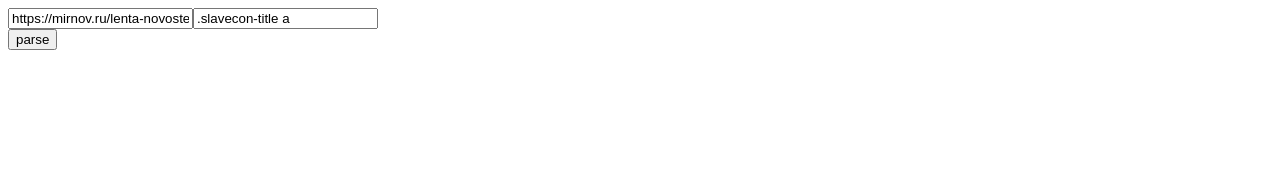
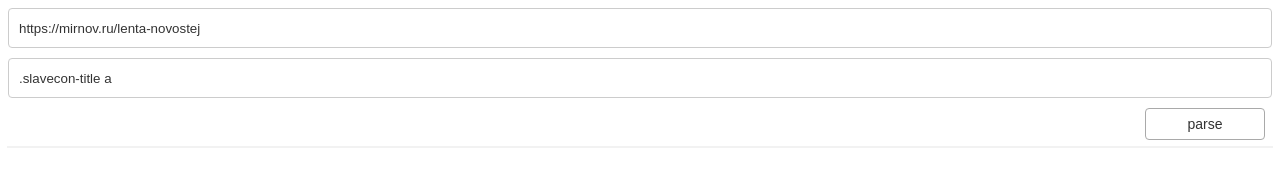
Before and after one commit to Zimtir/news-list, a plain HTML site: page index.html in a window 1280 px wide. Drawn offline with Linux system fonts and the light colour scheme.

Commit message:
separate all parts

```diff
--- /dev/null
+++ b/css/style.css
@@ -0,0 +1,70 @@
+#container {
+  display: flex;
+  justify-content: flex-end;
+  flex-wrap: wrap;
+}
+
+#output {
+  background-color: #fff;
+  border-radius: 4px;
+  box-shadow: 0 0 0 1px rgba(0, 0, 0, 0.05);
+  display: flex;
+  flex-wrap: wrap;
+  width: 100%;
+}
+
+#output div {
+  width: 100%;
+  font-size: 16px;
+  height: 50px;
+  cursor: pointer;
+  font-size: 16px;
+  opacity: 1;
+  color: #333;
+  border-top: 1px solid #eee;
+  display: flex;
+  align-items: center;
+}
+
+input {
+  width: 100%;
+  height: 40px;
+  background-color: #fff;
+  border: 1px solid #ccc;
+  margin-bottom: 10px;
+  color: #333;
+  padding: 0 60px 0 10px;
+  outline: none;
+  -webkit-appearance: none;
+  border-radius: 4px;
+  box-shadow: none;
+}
+
+button {
+  width: 120px;
+  display: inline-block;
+  padding: 4px 12px;
+  margin-bottom: 0;
+  font-size: 14px;
+  line-height: 20px;
+  text-align: center;
+  vertical-align: middle;
+  cursor: pointer;
+  background-image: none;
+  border: none;
+  border-radius: 4px;
+  box-shadow: none;
+  padding: 5px 12px;
+  text-shadow: none;
+  margin-right: 7px;
+  margin-bottom: 7px;
+  color: #333;
+  background-color: #fff;
+  border: solid 1px #a9a9a9;
+}
+
+button:hover {
+  color: #04a49c;
+  background-color: #fff;
+  border-color: #04a49c;
+}
--- a/index.html
+++ b/index.html
@@ -1,87 +1,4 @@
-<script>
-  let initAll = () => {
-    const createElem = (elemConfig, into) => {
-      let element = document.createElement(elemConfig.type)
-      element.id = elemConfig.id
-
-      if (elemConfig.id) element.id = elemConfig.id
-      if (elemConfig.placeholder) element.placeholder = elemConfig.placeholder
-      if (elemConfig.handler) element.onclick = elemConfig.handler
-      if (elemConfig.text) element.innerText = elemConfig.text
-      if (elemConfig.style) element.style = elemConfig.style
-      if (elemConfig.value) element.value = elemConfig.value
-
-      document.getElementById(into).appendChild(element)
-
-      return element
-    }
-
-    const getElemValue = id => {
-      return document.getElementById(id).value
-    }
-
-    const getDocumentFrom = text => {
-      return new DOMParser().parseFromString(text, 'text/html')
-    }
-
-    const fillIn = (id, doc, selector) => {
-      let items = doc.querySelectorAll(selector)
-      items.forEach(item => {
-        let span = createElem(config.outputLine, config.output.id)
-        span.innerText = item.innerText
-      })
-    }
-
-    const config = {
-      proxy: 'https://api.codetabs.com/v1/proxy?quest=',
-      container: {
-        id: 'container'
-      },
-      outputLine: {
-        type: 'div',
-        style: 'width: 100%;'
-      },
-      url: {
-        id: 'url',
-        type: 'input',
-        placeholder: 'URL',
-        value: 'https://mirnov.ru/lenta-novostej'
-      },
-      selector: {
-        id: 'selector',
-        type: 'input',
-        placeholder: 'selector',
-        value: '.slavecon-title a'
-      },
-      output: {
-        id: 'output',
-        type: 'div',
-        style: 'display: flex; flex-wrap: wrap; width: 100%;'
-      },
-      parse: {
-        id: 'url',
-        type: 'button',
-        text: 'parse',
-        handler: async () => {
-          let url = getElemValue(config.url.id)
-          let selector = getElemValue(config.selector.id)
-
-          let fetchResponse = await fetch(`${config.proxy}${url}`)
-          let pageHTML = await fetchResponse.text()
-          let pageDoc = getDocumentFrom(pageHTML)
-
-          fillIn(config.output.id, pageDoc, selector)
-        }
-      }
-    }
-
-    createElem(config.url, config.container.id)
-    createElem(config.selector, config.container.id)
-    createElem(config.output, config.container.id)
-    createElem(config.parse, config.container.id)
-  }
-
-  document.addEventListener('DOMContentLoaded', initAll)
-</script>
+<link rel="stylesheet" type="text/css" href="css/style.css" />
+<script src="js/main.js"></script>
 
 <div id="container"></div>
--- /dev/null
+++ b/js/main.js
@@ -0,0 +1,80 @@
+let initAll = () => {
+  const createElem = (elemConfig, into) => {
+    let element = document.createElement(elemConfig.type)
+
+    if (elemConfig.id) element.id = elemConfig.id
+    if (elemConfig.placeholder) element.placeholder = elemConfig.placeholder
+    if (elemConfig.handler) element.onclick = elemConfig.handler
+    if (elemConfig.text) element.innerText = elemConfig.text
+    if (elemConfig.style) element.style = elemConfig.style
+    if (elemConfig.value) element.value = elemConfig.value
+
+    document.getElementById(into).appendChild(element)
+
+    return element
+  }
+
+  const getElemValue = id => {
+    return document.getElementById(id).value
+  }
+
+  const getDocumentFrom = text => {
+    return new DOMParser().parseFromString(text, 'text/html')
+  }
+
+  const fillIn = (id, doc, selector) => {
+    let items = doc.querySelectorAll(selector)
+    items.forEach(item => {
+      let span = createElem(config.outputLine, config.output.id)
+      span.innerText = item.innerText
+    })
+  }
+
+  const config = {
+    proxy: 'https://api.codetabs.com/v1/proxy?quest=',
+    container: {
+      id: 'container'
+    },
+    outputLine: {
+      type: 'div'
+    },
+    url: {
+      id: 'url',
+      type: 'input',
+      placeholder: 'URL',
+      value: 'https://mirnov.ru/lenta-novostej'
+    },
+    selector: {
+      id: 'selector',
+      type: 'input',
+      placeholder: 'selector',
+      value: '.slavecon-title a'
+    },
+    output: {
+      id: 'output',
+      type: 'div'
+    },
+    parse: {
+      id: 'url',
+      type: 'button',
+      text: 'parse',
+      handler: async () => {
+        let url = getElemValue(config.url.id)
+        let selector = getElemValue(config.selector.id)
+
+        let fetchResponse = await fetch(`${config.proxy}${url}`)
+        let pageHTML = await fetchResponse.text()
+        let pageDoc = getDocumentFrom(pageHTML)
+
+        fillIn(config.output.id, pageDoc, selector)
+      }
+    }
+  }
+
+  createElem(config.url, config.container.id)
+  createElem(config.selector, config.container.id)
+  createElem(config.parse, config.container.id)
+  createElem(config.output, config.container.id)
+}
+
+document.addEventListener('DOMContentLoaded', initAll)
```
